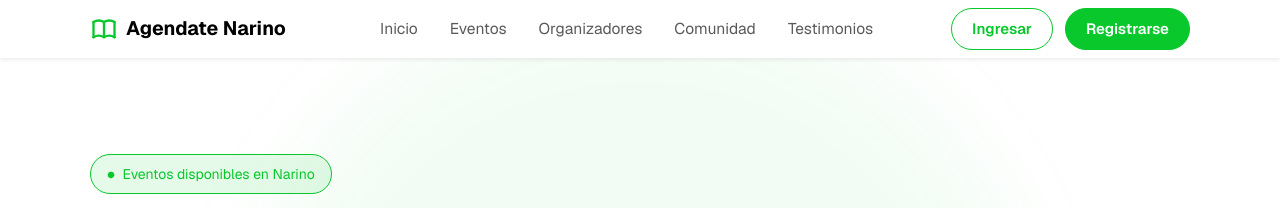
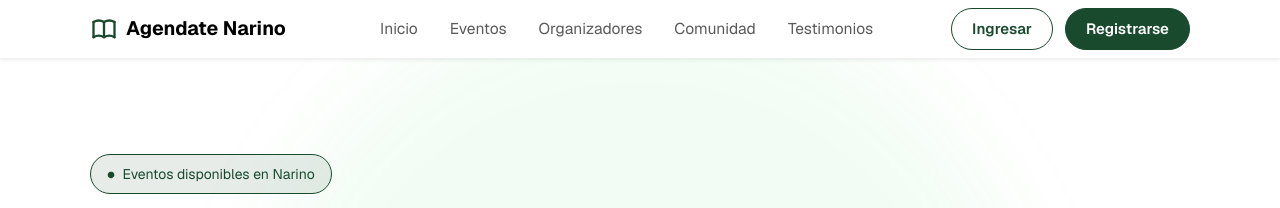
Before and after one commit to aylludev/AgendateNarino, a Django app: page / in a window 1280 px wide. Shown: the top 208 px of the page. Run offline with Django 4.2, Linux system fonts and the light colour scheme; some libraries are stand-ins or nearby versions.

Commit message:
feat(theme): verde como color primario de la marca
Recupera los colores del home original (--agendate-green
#1a4a2e, --agendate-gold #f5c842) y los aplica como override
de las CSS variables --bs-primary de Bootstrap. Asi todos los
'btn-primary', 'text-primary', 'bg-primary', 'btn-outline-primary'
y links de la app se renderizan en verde sin tocar el HTML.

- templates/includes/theme.html: nuevo, define las variables
  verdes y override de btn-primary/btn-outline-primary
- marketing_navbar.html, auth_navbar.html, base_adminlte.html,
  base_dashboard.html: incluyen el theme
- explore.html: incluye el theme (su <style> local lo respeta)

```diff
--- a/eventos/templates/eventos/evento_explore.html
+++ b/eventos/templates/eventos/evento_explore.html
@@ -9,6 +9,7 @@
   <link href="https://cdn.jsdelivr.net/npm/bootstrap-icons@1.13.1/font/bootstrap-icons.min.css" rel="stylesheet" crossorigin="anonymous" />
   <link rel="stylesheet" href="https://unpkg.com/leaflet@1.9.4/dist/leaflet.css" crossorigin="anonymous" />
   <link rel="apple-touch-icon" sizes="180x180" href="{% static 'home/images/apple-touch-icon.png' %}">
+  {% include 'includes/theme.html' %}
   <style>
     body { background-color: #f8f9fa; }
     .carousel-item {
--- a/templates/base_adminlte.html
+++ b/templates/base_adminlte.html
@@ -13,6 +13,7 @@
   <link rel="stylesheet" href="https://cdn.jsdelivr.net/npm/bootstrap-icons@1.13.1/font/bootstrap-icons.min.css" crossorigin="anonymous" />
   <link rel="stylesheet" href="https://cdn.jsdelivr.net/npm/admin-lte@4.0.0/dist/css/adminlte.css" crossorigin="anonymous" />
   <link rel="stylesheet" href="https://cdn.jsdelivr.net/npm/apexcharts@3.37.1/dist/apexcharts.css" crossorigin="anonymous" />
+  {% include 'includes/theme.html' %}
   {% block page_styles %}{% endblock %}
 </head>
 
--- a/templates/core/base_dashboard.html
+++ b/templates/core/base_dashboard.html
@@ -13,6 +13,7 @@
   <link rel="stylesheet" href="https://cdn.jsdelivr.net/npm/bootstrap-icons@1.13.1/font/bootstrap-icons.min.css" crossorigin="anonymous" />
   <link rel="stylesheet" href="https://cdn.jsdelivr.net/npm/admin-lte@4.0.0/dist/css/adminlte.css" crossorigin="anonymous" />
   <link rel="stylesheet" href="https://cdn.jsdelivr.net/npm/apexcharts@3.37.1/dist/apexcharts.css" crossorigin="anonymous" />
+  {% include 'includes/theme.html' %}
   {% block page_styles %}{% endblock %}
 </head>
 
--- a/templates/includes/auth_navbar.html
+++ b/templates/includes/auth_navbar.html
@@ -1,4 +1,5 @@
 {% load static %}
+{% include 'includes/theme.html' %}
 <nav class="navbar navbar-expand-lg bg-white shadow-sm sticky-top">
   <div class="container">
     <a class="navbar-brand d-inline-flex gap-2 align-items-center lh-1" href="{% url 'home' %}">
--- a/templates/includes/marketing_navbar.html
+++ b/templates/includes/marketing_navbar.html
@@ -1,4 +1,5 @@
 {% load static %}
+{% include 'includes/theme.html' %}
 <nav class="navbar navbar-expand-lg bg-white shadow-sm sticky-top">
   <div class="container">
     <a class="navbar-brand d-inline-flex gap-2 align-items-center lh-1" href="{% url 'home' %}">
--- /dev/null
+++ b/templates/includes/theme.html
@@ -0,0 +1,43 @@
+<style>
+  :root {
+    --agendate-green: #1a4a2e;
+    --agendate-green-dark: #0f3020;
+    --agendate-green-light: #2c7a4d;
+    --agendate-gold: #f5c842;
+    /* Override Bootstrap primary to brand green */
+    --bs-primary: var(--agendate-green);
+    --bs-primary-rgb: 26, 74, 46;
+    --bs-link-color: var(--agendate-green);
+    --bs-link-color-rgb: 26, 74, 46;
+    --bs-link-hover-color: var(--agendate-green-dark);
+    --bs-link-hover-color-rgb: 15, 48, 32;
+  }
+  .btn-agendate {
+    background-color: var(--agendate-gold);
+    color: var(--agendate-green);
+  }
+  .btn-agendate:hover {
+    background-color: #e5b73a;
+    color: var(--agendate-green);
+  }
+  .btn-primary {
+    --bs-btn-bg: var(--agendate-green);
+    --bs-btn-border-color: var(--agendate-green);
+    --bs-btn-hover-bg: var(--agendate-green-dark);
+    --bs-btn-hover-border-color: var(--agendate-green-dark);
+    --bs-btn-active-bg: var(--agendate-green-dark);
+    --bs-btn-active-border-color: var(--agendate-green-dark);
+  }
+  .btn-outline-primary {
+    --bs-btn-color: var(--agendate-green);
+    --bs-btn-border-color: var(--agendate-green);
+    --bs-btn-hover-bg: var(--agendate-green);
+    --bs-btn-hover-border-color: var(--agendate-green);
+    --bs-btn-active-bg: var(--agendate-green);
+    --bs-btn-active-border-color: var(--agendate-green);
+  }
+  .badge-category {
+    background-color: var(--agendate-green);
+    color: white;
+  }
+</style>
```
